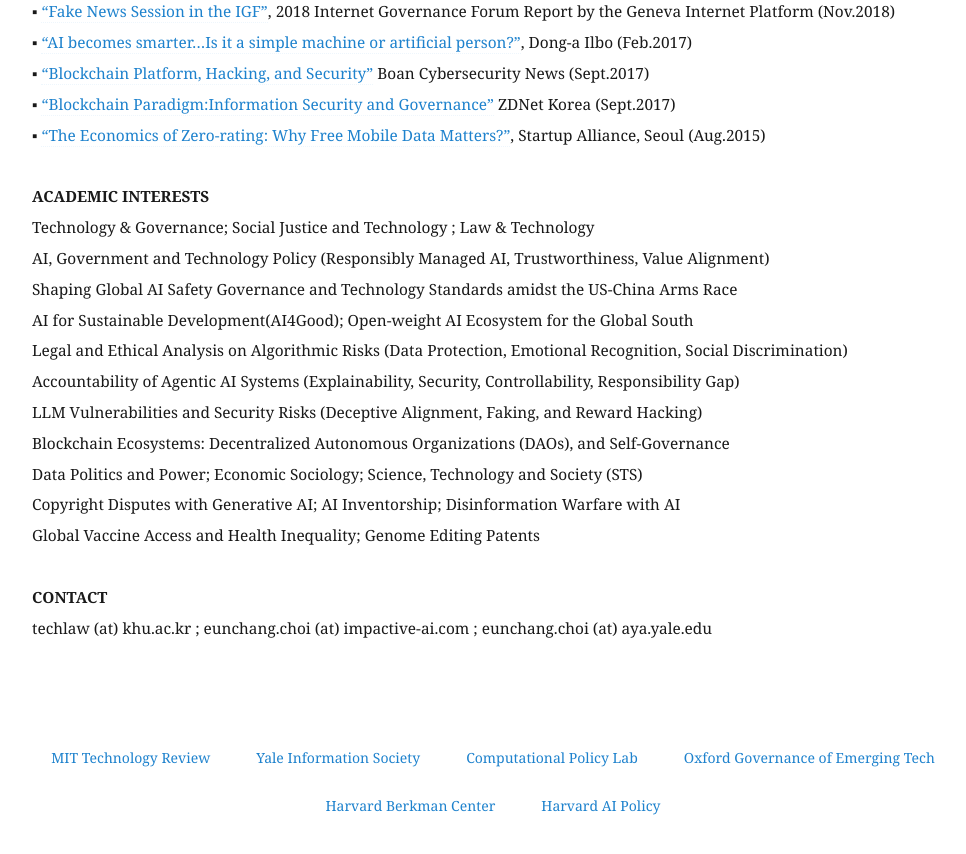
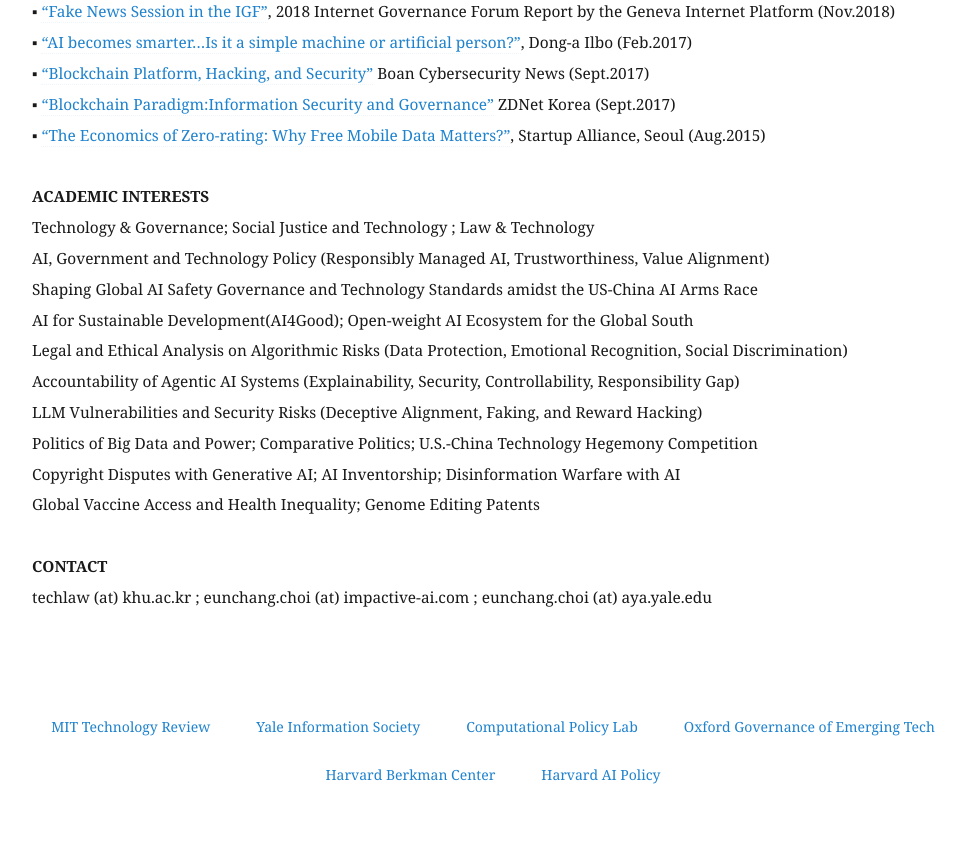
Before and after one commit to eunchangchoi/eunchangchoi.github.io, a Jekyll site: the page built from index.md, in a window 1280 px wide and 900 px high, scrolled down 11406 px. Shown: the top 854 px of the window, without its empty margins (68-1034 px from the left). Built offline with Jekyll 4.4.1, drawn with Linux system fonts in a browser that asks for light colours.

Commit message:
Update index.md

```diff
--- a/index.md
+++ b/index.md
@@ -259,13 +259,12 @@ title: "Eun-Chang Choi 최은창"
  <strong> ACADEMIC INTERESTS </strong> <br>
    Technology & Governance; Social Justice and Technology ; Law & Technology <br>
    AI, Government and Technology Policy (Responsibly Managed AI, Trustworthiness, Value Alignment) <br>
-   Shaping Global AI Safety Governance and Technology Standards amidst the US-China Arms Race<br>
+   Shaping Global AI Safety Governance and Technology Standards amidst the US-China AI Arms Race<br>
    AI for Sustainable Development(AI4Good); Open-weight AI Ecosystem for the Global South <br>
    Legal and Ethical Analysis on Algorithmic Risks (Data Protection, Emotional Recognition, Social Discrimination) <br>
    Accountability of Agentic AI Systems (Explainability, Security, Controllability, Responsibility Gap) <br>
    LLM Vulnerabilities and Security Risks (Deceptive Alignment, Faking, and Reward Hacking) <br>
-   Blockchain Ecosystems: Decentralized Autonomous Organizations (DAOs), and Self-Governance  <br>
-   Data Politics and Power; Economic Sociology; Science, Technology and Society (STS) <br>
+   Politics of Big Data and Power; Comparative Politics; U.S.-China Technology Hegemony Competition <br>
    Copyright Disputes with Generative AI; AI Inventorship; Disinformation Warfare with AI <br>
    Global Vaccine Access and Health Inequality; Genome Editing Patents <br>
   <br>
```
